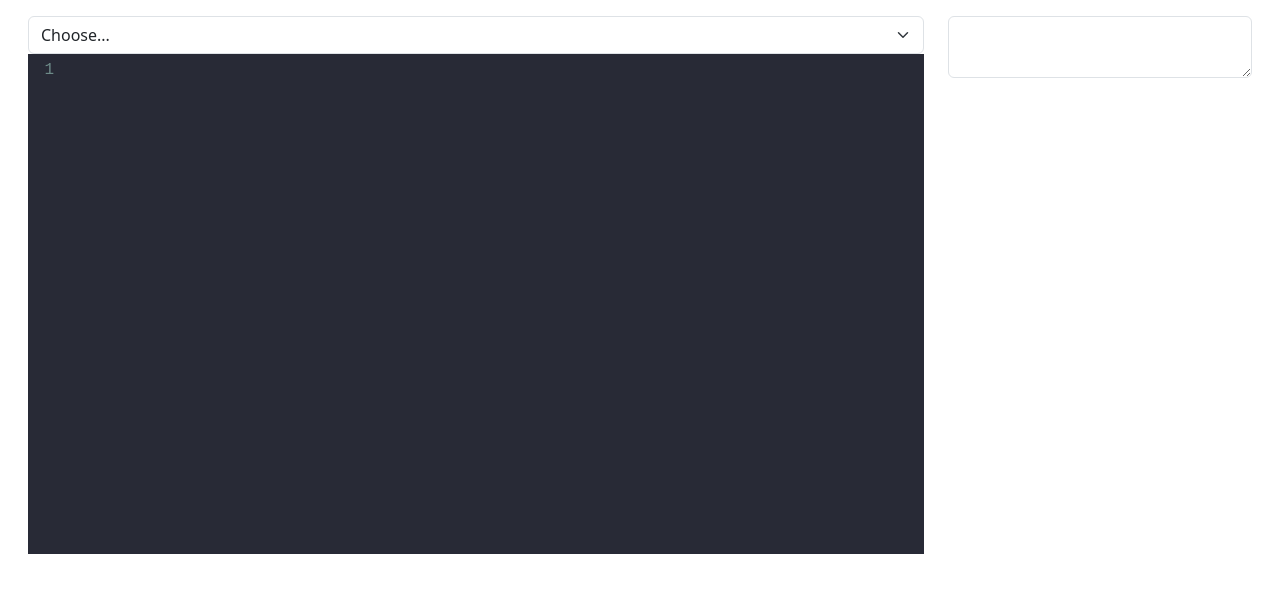
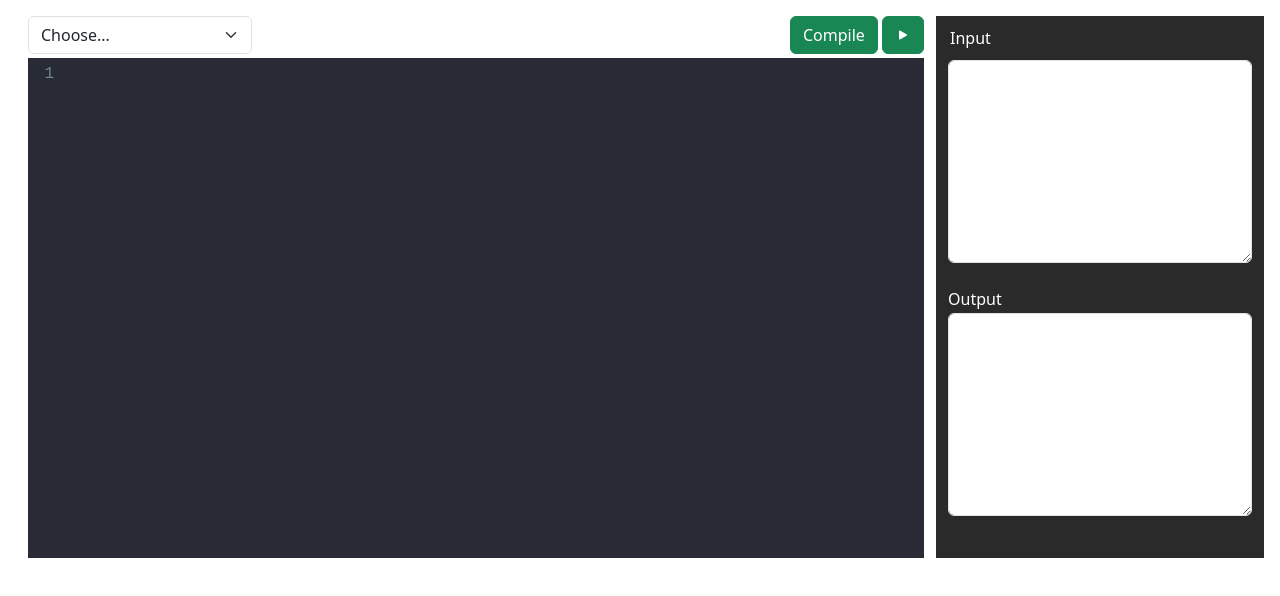
Before and after one commit to RAKESH-PATEL57/Modern-Online-Compiler, a plain HTML site: page index.html in a window 1280 px wide. Drawn offline with nearby package versions, Linux system fonts and the light colour scheme.

Commit message:
basic structure is created

```diff
--- a/index.html
+++ b/index.html
@@ -5,6 +5,7 @@
     <meta name="viewport" content="width=device-width, initial-scale=1.0">
     <title>Compiler</title>
     <link rel="stylesheet" href="style.css">
+
     <link href="https://cdn.jsdelivr.net/npm/bootstrap@5.3.0/dist/css/bootstrap.min.css" rel="stylesheet" integrity="sha384-9ndCyUaIbzAi2FUVXJi0CjmCapSmO7SnpJef0486qhLnuZ2cdeRhO02iuK6FUUVM" crossorigin="anonymous">
     <link rel="stylesheet" href="codemirror-5.65.13/lib/codemirror.css">
     <link rel="stylesheet" href="codemirror-5.65.13/theme/dracula.css">
@@ -12,28 +13,42 @@
     <script src="codemirror-5.65.13/lib/codemirror.js"></script>
     <script src="codemirror-5.65.13/mode/clike/clike.js"></script>
     <script src="codemirror-5.65.13/addon/edit/closebrackets.js"></script>
+    <link rel="stylesheet" href="https://cdn.jsdelivr.net/npm/bootstrap-icons@1.10.5/font/bootstrap-icons.css">
 </head>
 <body>
     <div class="row m-3">
         <div class="col">
-
-          <div>
-            <div class="col-12">
+          <div class="language">
+            <div class="col-12 w-25">
               <label class="visually-hidden" for="inlineFormSelectPref">Preference</label>
               <select class="form-select" id="inlineFormSelectPref">
                 <option selected>Choose...</option>
-                <option value="1">Java</option>
-                <option value="2">Cpp</option>
-                <option value="3">Python</option>
+                <option value="Java">Java</option>
+                <option value="Cpp">Cpp</option>
+                <option value="Python">Python</option>
               </select>
             </div>
+
+            <div>
+              <button type="button" class="btn btn-success">Compile</button>
+              <button type="button" class="btn btn-success"><i class="bi bi-play-fill"></i></button>
+            </div>
+
           </div>
+           <textarea type="text" id="editor" class="form-control" aria-label="First name"></textarea>
+        </div>
 
-          <textarea type="text" id="editor" class="form-control" aria-label="First name"></textarea>
+        <div class="col" id="column2">
+          <div id="cinput">
+            <label for="Input" id="inputname">Input</label>
+            <textarea type="text" class="form-control h-75" aria-label="Last name"></textarea>
+          </div>
+          <div id="coutput">
+            <label for="Output" id="outputname">Output</label>
+            <textarea type="text" class="form-control h-75" aria-label="Last name"></textarea>
+          </div>
         </div>
-        <div class="col">
-          <textarea type="text" class="form-control" aria-label="Last name"></textarea>
-        </div>
+
     </div>
 
       <script src="script.js"></script>
--- a/style.css
+++ b/style.css
@@ -3,7 +3,42 @@
     padding: 0;
 }
 
-.row
+
+:root
 {
-    margin: 3px;
+    --bg-color:#2a2a2a;
+    --input-output-name-color:#fff;
 }
+
+.language
+{
+   display: flex;
+   justify-content: space-between;
+   margin-bottom: 4px;
+}
+
+
+#column2
+{
+    display: flex;
+    flex-direction: column;
+    background: var(--bg-color);
+}
+
+#cinput, #coutput
+{
+    height: 50%;
+}
+
+
+#inputname
+{
+    color:var(--input-output-name-color);
+    margin: 10px 2px;
+}
+
+#outputname
+{
+    color: var(--input-output-name-color);
+    margin-bottom: 2px;
+}
```
